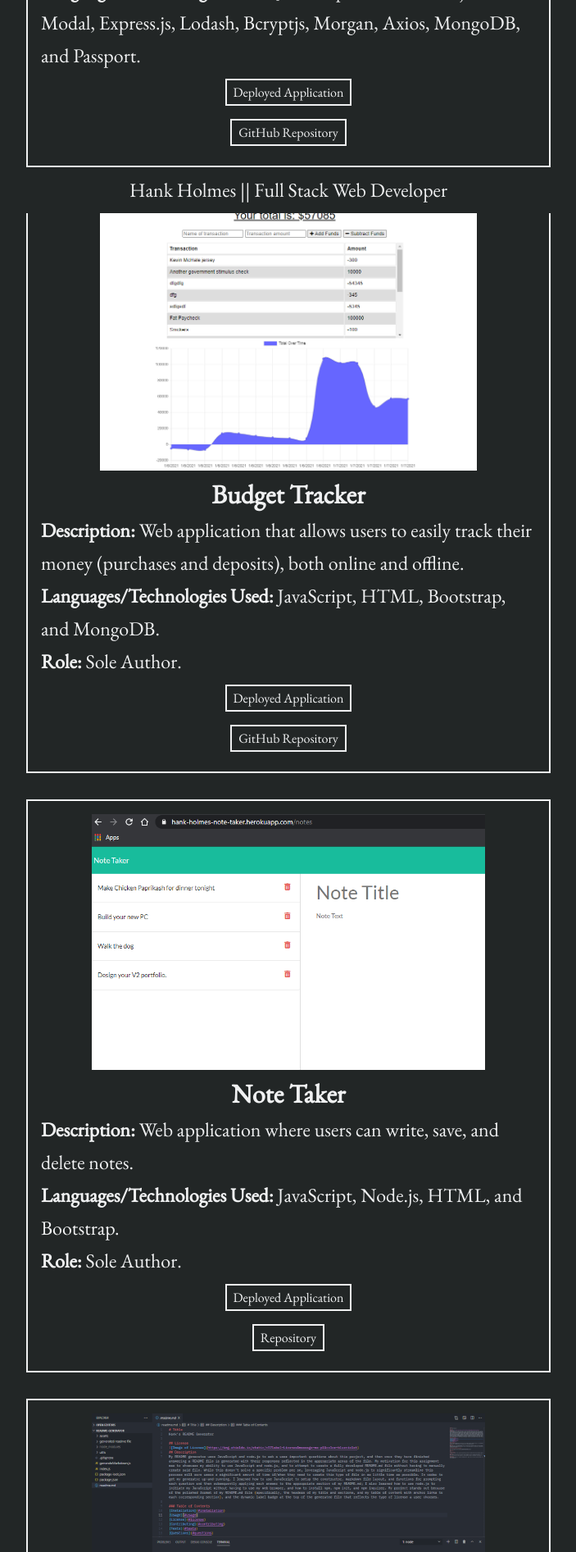
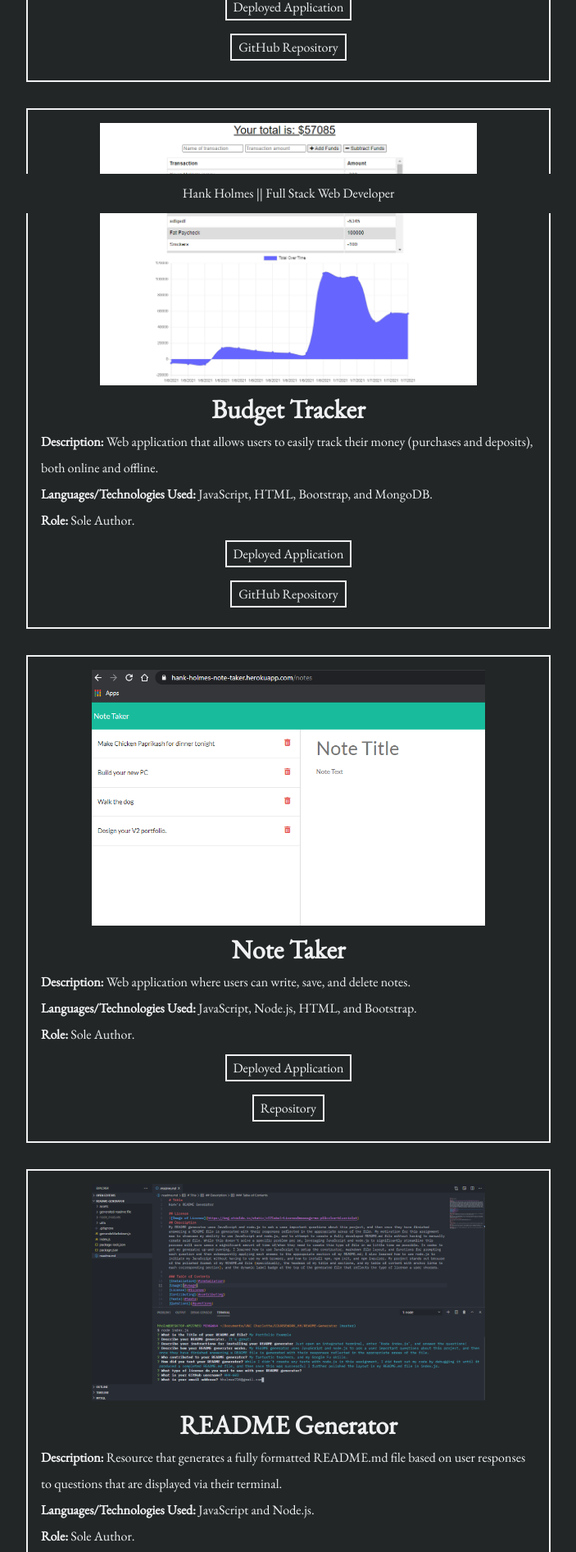
Before and after one commit to HHH-603/V2-Portfolio, a React (Create React App) app: page /work in a window 1280 px wide. Shown: the part 540-2433 px from the top of the page at 82% size, without its empty margins (288-991 px from the left). Built offline with nearby package versions, Linux system fonts and the light colour scheme.

Commit message:
Updated formatting in footer component, projectcard component, about page, and work page.

```diff
--- a/src/components/ProjectCard/style.css
+++ b/src/components/ProjectCard/style.css
@@ -1,12 +1,12 @@
 .project-card {
-    display: flex;
-    flex-flow: column wrap;
-    max-width: 40rem;
-    margin: 1rem;
-    padding: 1rem;
-    border: .15rem solid #F0F1F2;
+  display: flex;
+  flex-flow: column wrap;
+  width: 40rem;
+  margin: 1rem;
+  padding: 1rem;
+  border: 0.15rem solid #f0f1f2;
 }
 
 .project-card:last-child {
-    margin-bottom: 4rem;
+  margin-bottom: 4rem;
 }
--- a/src/components/footer/style.css
+++ b/src/components/footer/style.css
@@ -1,12 +1,14 @@
 .footer {
-    position: fixed;
-    left: 0;
-    bottom: 0;
-    width: 100%;
-    margin-top: .5rem;
+  position: fixed;
+  left: 0;
+  bottom: 0;
+  width: 100%;
+  margin-top: 0.5rem;
 }
 
 .footer-paragraph {
-    text-align: center;
-    padding: .5rem;
+  text-align: center;
+  font-size: 1rem;
+  line-height: 2rem;
+  padding: 0.5rem;
 }
--- a/src/index.css
+++ b/src/index.css
@@ -29,3 +29,8 @@ p {
   font-size: 1.5rem;
   line-height: 2.5rem;
 }
+
+li {
+  font-size: 1.5rem;
+  line-height: 2.5rem;
+}
--- a/src/pages/about/index.js
+++ b/src/pages/about/index.js
@@ -77,9 +77,12 @@ const About = () => {
             </a>
             .
           </p>
-          <h3 className="skills-header">
-            Some languages and technologies I've recently been working with are:
-          </h3>
+          <p className="skills-header">
+            <strong>
+              Some languages and technologies I've recently been working with
+              are:
+            </strong>
+          </p>
         </AboutContainer>
         <SkillsContainer>
           <ul className="skill-list">
--- a/src/pages/about/style.css
+++ b/src/pages/about/style.css
@@ -15,6 +15,8 @@
 
 .skills-header {
   text-align: center;
+  font-size: 2rem;
+  line-height: 3rem;
   padding-top: 0.75rem;
   margin-top: 0.75rem;
 }
--- a/src/pages/work/index.js
+++ b/src/pages/work/index.js
@@ -36,11 +36,11 @@ const Work = () => {
             </a>
           </ImageContainer>
           <ProjectName>Constitution Quiz</ProjectName>
-          <p>
+          <p className="project-card-paragraph">
             <strong>Description: </strong>Web application where users can test
             their knowledge of American civics and history.
           </p>
-          <p>
+          <p className="project-card-paragraph">
             <strong>Languages/Technologies Used: </strong>JavaScript, React,
             Node.js, React-Modal, Express.js, Lodash, Bcryptjs, Morgan, Axios,
             MongoDB, and Passport.
@@ -70,16 +70,16 @@ const Work = () => {
             </a>
           </ImageContainer>
           <ProjectName>Budget Tracker</ProjectName>
-          <p>
+          <p className="project-card-paragraph">
             <strong>Description: </strong>Web application that allows users to
             easily track their money (purchases and deposits), both online and
             offline.
           </p>
-          <p>
+          <p className="project-card-paragraph">
             <strong>Languages/Technologies Used: </strong>JavaScript, HTML,
             Bootstrap, and MongoDB.
           </p>
-          <p>
+          <p className="project-card-paragraph">
             <strong>Role: </strong>Sole Author.
           </p>
           <ProjectLinksContainer>
@@ -107,15 +107,15 @@ const Work = () => {
             </a>
           </ImageContainer>
           <ProjectName>Note Taker</ProjectName>
-          <p>
+          <p className="project-card-paragraph">
             <strong>Description: </strong>Web application where users can write,
             save, and delete notes.
           </p>
-          <p>
+          <p className="project-card-paragraph">
             <strong>Languages/Technologies Used: </strong>JavaScript, Node.js,
             HTML, and Bootstrap.
           </p>
-          <p>
+          <p className="project-card-paragraph">
             <strong>Role: </strong>Sole Author.
           </p>
           <ProjectLinksContainer>
@@ -143,16 +143,16 @@ const Work = () => {
             </a>
           </ImageContainer>
           <ProjectName>README Generator</ProjectName>
-          <p>
+          <p className="project-card-paragraph">
             <strong>Description: </strong>Resource that generates a fully
             formatted README.md file based on user responses to questions that
             are displayed via their terminal.
           </p>
-          <p>
+          <p className="project-card-paragraph">
             <strong>Languages/Technologies Used: </strong>JavaScript and
             Node.js.
           </p>
-          <p>
+          <p className="project-card-paragraph">
             <strong>Role: </strong>Sole Author.
           </p>
           <ProjectLinksContainer>
--- a/src/pages/work/style.css
+++ b/src/pages/work/style.css
@@ -14,20 +14,24 @@
 .project-name {
   text-align: center;
 }
+.project-card-paragraph {
+  font-size: 1rem;
+  line-height: 2rem;
+}
 
 .project-link {
   text-decoration: none;
   width: auto;
-    margin: .5rem;
-    padding: .25rem .5rem;
-    color: #F0F1F2;
-    border: .15rem solid #F0F1F2;
+  margin: 0.5rem;
+  padding: 0.25rem 0.5rem;
+  color: #f0f1f2;
+  border: 0.15rem solid #f0f1f2;
   transition: all 100ms ease-in;
 }
 
 .project-link:hover,
 .project-link:focus {
-    background-color: #F0F1F2;
+  background-color: #f0f1f2;
   color: #222626;
 }
 
```
Lines whose indentation alone changed are shown as unchanged.
